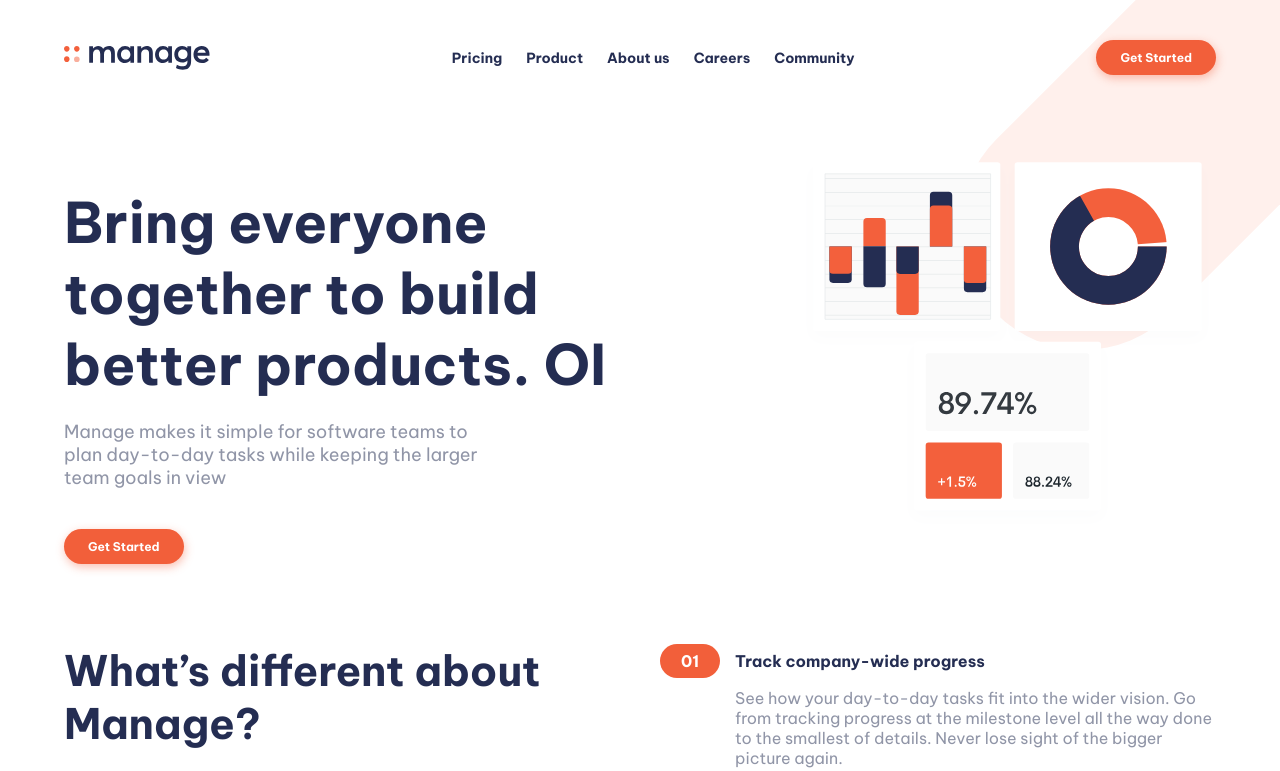
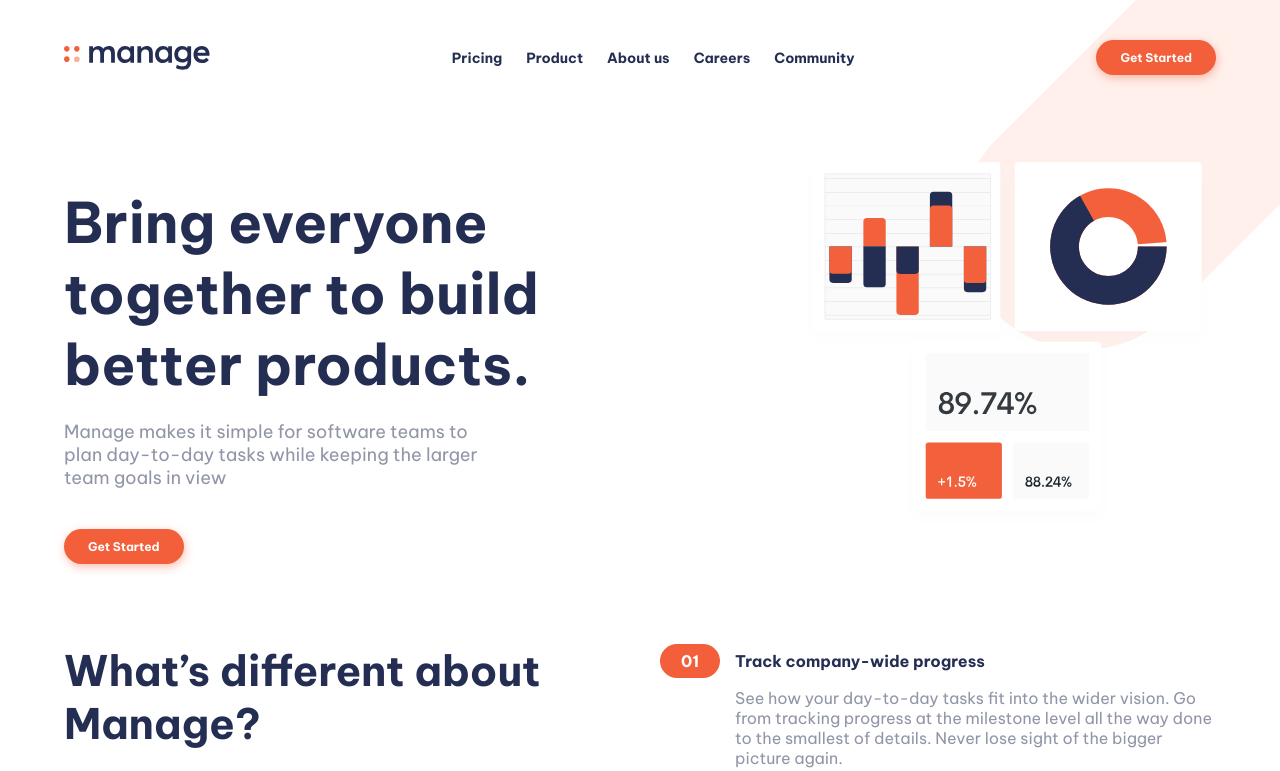
Before and after one commit to Luisgustavom1/Manage-challenge-hub, a React (Vite) app: page / in a window 1280 px wide. Shown: the top 771 px of the page. Built offline with nearby package versions, Linux system fonts and the light colour scheme.

Commit message:
Revert "test deploy with github actions  CI/CD"
This reverts commit 57ea978d524ed4d8a885d0bdaeb6af9e633ce10a.

```diff
--- a/src/Components/Introduction/index.tsx
+++ b/src/Components/Introduction/index.tsx
@@ -10,7 +10,7 @@ function Introduction() {
     <section className="container-introduction">
       <aside className="text-introduction">
         <h1 className="title-lg">
-          Bring everyone together to build better products. OI
+          Bring everyone together to build better products.
         </h1>
         <p className="body-lg">
           Manage makes it simple for software teams to plan day-to-day tasks
```
